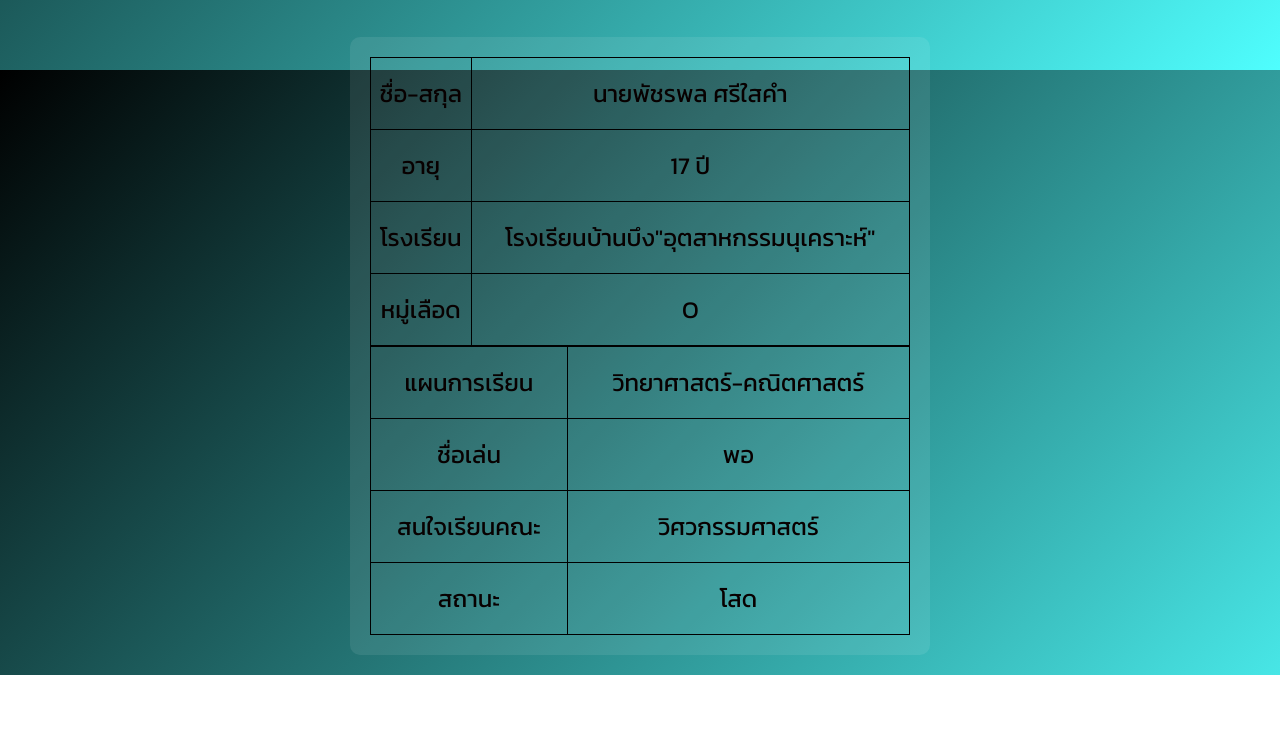
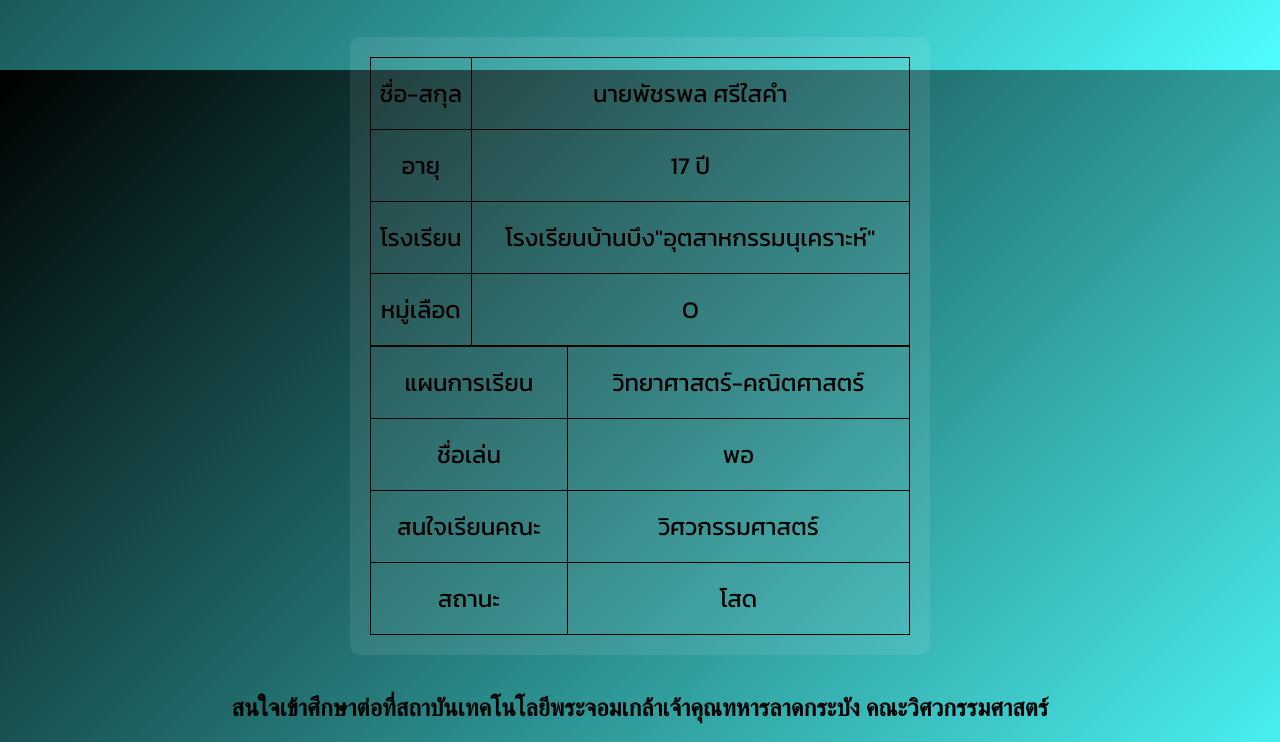
Before and after one commit to s34862/s34862.github.io, a plain HTML site: page index.html in a window 1280 px wide. Shown: the part 730-1472 px from the top of the page. Before the commit the page ends 1405 px from the top, so only its background shows below. Drawn offline with Linux system fonts and the light colour scheme.

Commit message:
Update index.html

```diff
--- a/index.html
+++ b/index.html
@@ -61,6 +61,9 @@
                     </tr>
                     </table>
             </div>
+            <h1>
+                สนใจเข้าศึกษาต่อที่สถาบันเทคโนโลยีพระจอมเกล้าเจ้าคุณทหารลาดกระบัง คณะวิศวกรรมศาสตร์
+            </h1>
             <!-- <div class="card">
                 <table>
                     <tr>
```
